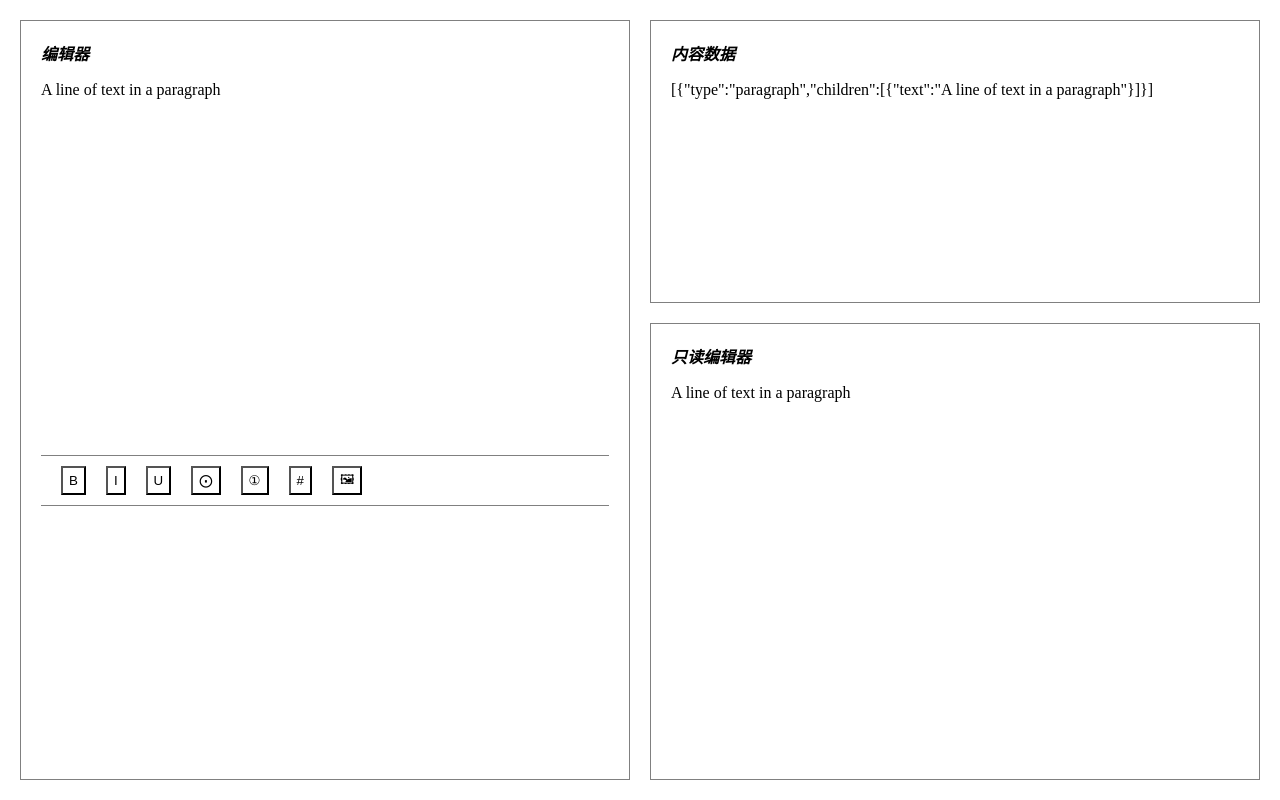
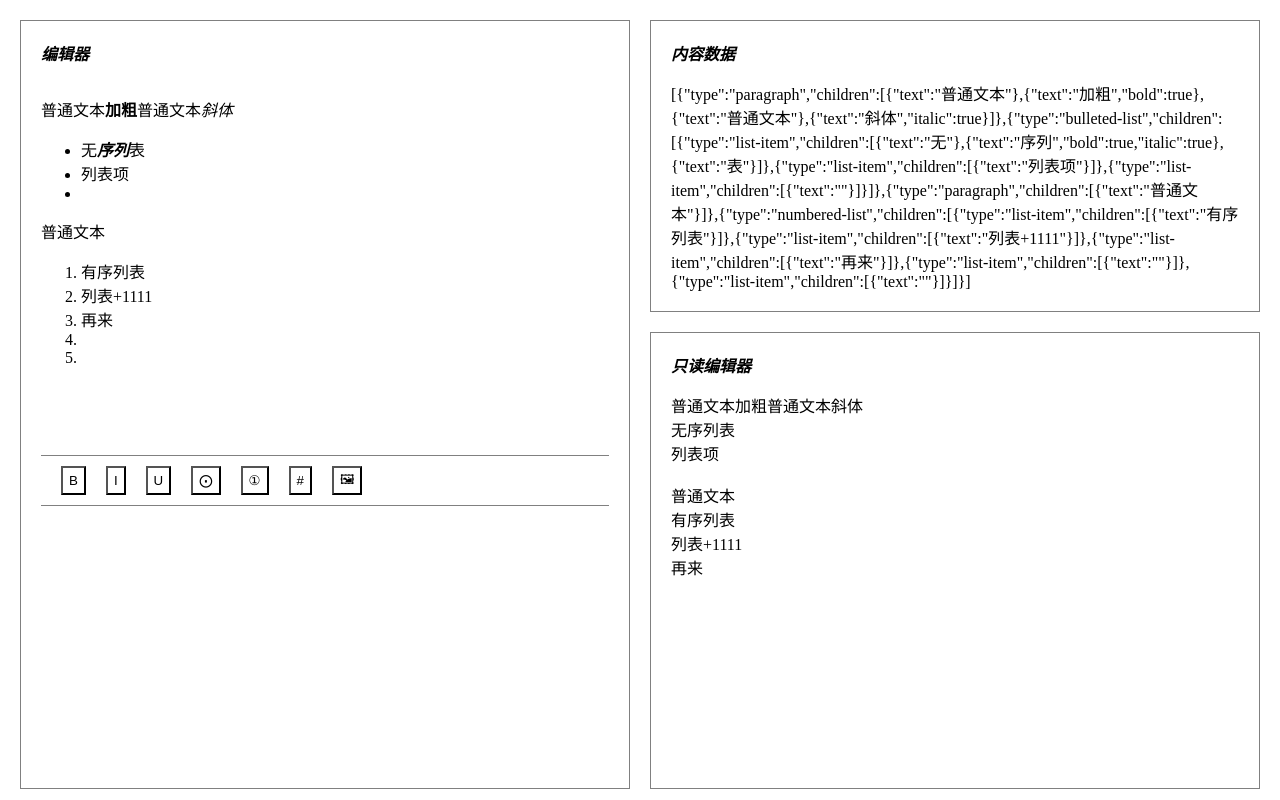
Before and after one commit to Kffhi/flomo-editor, a React (Vite) app: page / in a window 1280 px wide. Built offline with nearby package versions, Linux system fonts and the light colour scheme.

Commit message:
feat: 树形列表渲染

```diff
--- a/package.json
+++ b/package.json
@@ -3,7 +3,7 @@
   "private": true,
   "version": "0.0.0",
   "scripts": {
-    "dev": "vite",
+    "dev": "vite --port 3002",
     "build": "vite build",
     "preview": "vite preview"
   },
--- a/src/Editor/Element.jsx
+++ b/src/Editor/Element.jsx
@@ -3,7 +3,34 @@ import React from 'react'
 
 const Element = (props) => {
     const { attributes, children, element } = props
-    return <span {...attributes}>{children}</span>
+    switch (element.type) {
+        case 'list-item':
+            return (
+                <li {...attributes}>
+                    {children}
+                </li>
+            )
+        case 'bulleted-list':
+            return (
+                <ul {...attributes}>
+                    {children}
+                </ul>
+            )
+            break
+        case 'numbered-list':
+            return (
+                <ol {...attributes}>
+                    {children}
+                </ol>
+            )
+            break
+        default:
+            return (
+                <p {...attributes}>
+                    {children}
+                </p>
+            )
+    }
 }
 
 export default Element
--- a/src/Editor/MyToolbar.jsx
+++ b/src/Editor/MyToolbar.jsx
@@ -7,8 +7,8 @@ const MyToolbar = () => {
             <Button title={'加粗'} format={'bold'} content={'B'}/>
             <Button title={'斜体'} format={'italic'} content={'I'}/>
             <Button title={'下划线'} format={'underline'} content={'U'}/>
-            <Button title={'无序列表'} format={'unordered-list'} content={'⨀'}/>
-            <Button title={'有序列表'} format={'ordered-list'} content={'①'}/>
+            <Button title={'无序列表'} format={'bulleted-list'} content={'⨀'}/>
+            <Button title={'有序列表'} format={'numbered-list'} content={'①'}/>
             <Button title={'标签'} format={'tag'} content={'#'}/>
             <Button title={'图片'} format={'pic'} content={'🖼'}/>
         </div>
--- a/src/views/richText.jsx
+++ b/src/views/richText.jsx
@@ -5,9 +5,111 @@ import { useState } from 'react'
 
 const initialValue = [
     {
-        type: 'paragraph', children: [
+        "type": "paragraph",
+        "children": [
             {
-                text: 'A line of text in a paragraph'
+                "text": "普通文本"
+            },
+            {
+                "text": "加粗",
+                "bold": true
+            },
+            {
+                "text": "普通文本"
+            },
+            {
+                "text": "斜体",
+                "italic": true
+            }
+        ]
+    },
+    {
+        "type": "bulleted-list",
+        "children": [
+            {
+                "type": "list-item",
+                "children": [
+                    {
+                        "text": "无"
+                    },
+                    {
+                        "text": "序列",
+                        "bold": true,
+                        "italic": true
+                    },
+                    {
+                        "text": "表"
+                    }
+                ]
+            },
+            {
+                "type": "list-item",
+                "children": [
+                    {
+                        "text": "列表项"
+                    }
+                ]
+            },
+            {
+                "type": "list-item",
+                "children": [
+                    {
+                        "text": ""
+                    }
+                ]
+            }
+        ]
+    },
+    {
+        "type": "paragraph",
+        "children": [
+            {
+                "text": "普通文本"
+            }
+        ]
+    },
+    {
+        "type": "numbered-list",
+        "children": [
+            {
+                "type": "list-item",
+                "children": [
+                    {
+                        "text": "有序列表"
+                    }
+                ]
+            },
+            {
+                "type": "list-item",
+                "children": [
+                    {
+                        "text": "列表+1111"
+                    }
+                ]
+            },
+            {
+                "type": "list-item",
+                "children": [
+                    {
+                        "text": "再来"
+                    }
+                ]
+            },
+            {
+                "type": "list-item",
+                "children": [
+                    {
+                        "text": ""
+                    }
+                ]
+            },
+            {
+                "type": "list-item",
+                "children": [
+                    {
+                        "text": ""
+                    }
+                ]
             }
         ]
     }
```
Also changed, not shown: src/Editor/TreeElement.jsx (deleted, +0 -35 lines).
